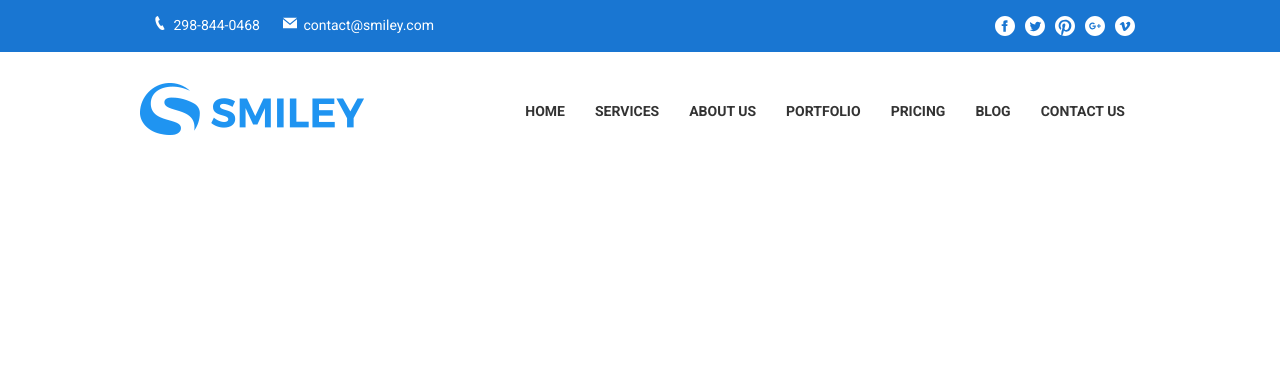
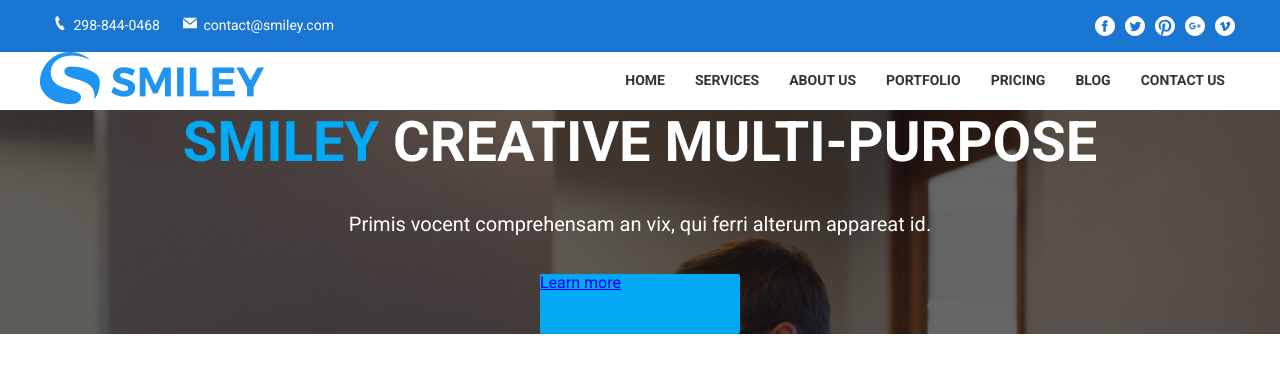
Before and after one commit to matonny/Smiley, a website: page index.html in a window 1280 px wide. Drawn offline with nearby package versions, Linux system fonts and the light colour scheme.

Commit message:
minor progress

```diff
--- a/index.html
+++ b/index.html
@@ -4,6 +4,7 @@
 <head>
     <meta charset="utf-8">
     <title>Smiley</title>
+    <meta name="viewport" content="width=device-width, initial-scale=1.0">
     <link href='css/style.css' rel='stylesheet'>
     <style>
     @import url('https://fonts.googleapis.com/css?family=Roboto:400,700');
@@ -100,6 +101,20 @@
     </header>
     <script src='https://ajax.googleapis.com/ajax/libs/jquery/3.2.1/jquery.min.js'></script>
     <script src='javascript.js'></script>
+    <header>
+	<section class='home' id='home'>
+		<div class=home__content>
+			<h1 class='home__title'>
+				<span class='home__title__blue'>Smiley</span> creative multi-purpose
+			</h1>
+			<p class='home__description'>
+				Primis vocent comprehensam an vix, qui ferri alterum appareat id.
+			</p>
+			<a href='#' class='home__link'>
+				Learn more
+			</a>
+		</div>
+	</section>
 </body>
 
 </html>
--- a/scss/style.scss
+++ b/scss/style.scss
@@ -27,7 +27,7 @@ body{
 .header__open-menu {
     position: absolute;
     right: 20px;
-    top: 10px;
+    top: 15px;
     height: 32px;
     width: 32px;
     background: url("../images/nav-icon.png") transparent;
@@ -58,6 +58,7 @@ body{
     color: white;
     font-size: 22px;
     display: block;
+    margin:0;
 }
 .header__list{
     display: flex;
@@ -76,12 +77,44 @@ body{
     transition: color 0.3s;
     display: inline-block;
     padding: 5px 0;
-}
-.header__list__item:hover{
-
+	&:hover{
 	.header__list__link{
 		color:$reddish;
 	}
+}
+}
+.home{
+	background: linear-gradient(rgba(0, 0, 0, 0.6), rgba(0, 0, 0, 0.6)), url('../images/background.jpg');
+	background-size: cover;
+}
+.home__content{
+	display: flex;
+	flex-direction: column;
+	align-items: center;
+	justify-content: center;
+}
+.home__title{
+	margin:0;
+	font-weight: 700;
+	font-size:56px;
+	text-align: center;
+	text-transform: uppercase;
+	color:white;
+}
+.home__title__blue{
+	color:$brighter-blue;
+}
+.home__description{
+	font-size: 20px;
+	line-height: 60px;
+	color:white;
+	text-align: center;
+}
+.home__link{
+	width:200px;
+	height:60px;
+	background-color: $brighter-blue;
+	@include border-radius(2px);
 }
 @media screen and (min-width: 700px) {
 	.minibar{
@@ -93,7 +126,7 @@ body{
 	.minibar__categories{
 		margin:0 auto;
 		display: flex;
-		max-width: 1000px;
+		max-width: 1200px;
 		justify-content: space-between;
 	}
 	.minibar__contact__item{
@@ -114,13 +147,14 @@ body{
 	margin:0 5px;
 	width:20px;
 	height:20px;
-		@include border-radius(50%);
-	}
-	.minibar__socials__item:hover{
+	border-radius: 50%;
+
+	&:hover{
 		background: white;
 		.minibar__socials__icon{
 			background: rgba(0,0,0, 0.0);
 			fill:$reddish;
+			}
 		}
 	}
 	.minibar__socials__icon{
@@ -139,7 +173,7 @@ body{
     	align-items: center;
     	justify-content: space-between;
     	display: flex;
-    	max-width: 1000px;
+    	max-width: 1200px;
     	width:100%;
         flex-direction: row;
         padding: 0 20px;
@@ -150,10 +184,11 @@ body{
     }
     .header__list {
         flex-direction: row;
+        margin:0;
     }
     .header__list__item{
     	margin:0 10px;
-    	padding:30px 0;
+    	padding:15px 0;
     	transition: 0.2s;
     	@include border-bottom(2px, solid, rgba(0,0,0, 0.0));
     }
```
Also changed, not shown: package.json (+7 -0 lines), css/style.css, images/background.jpg (added), 1 other file. Lines whose indentation alone changed are shown as unchanged.
